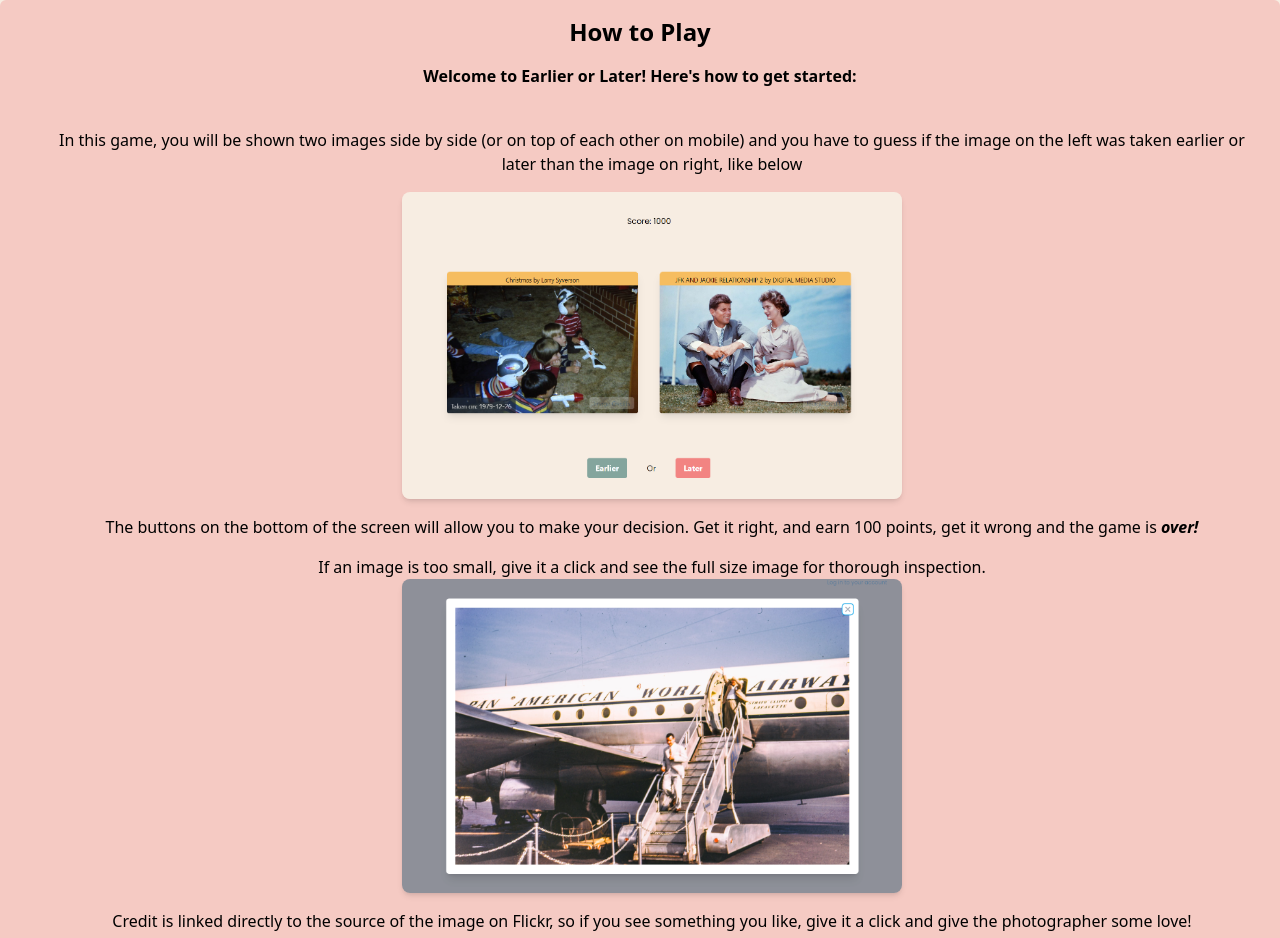
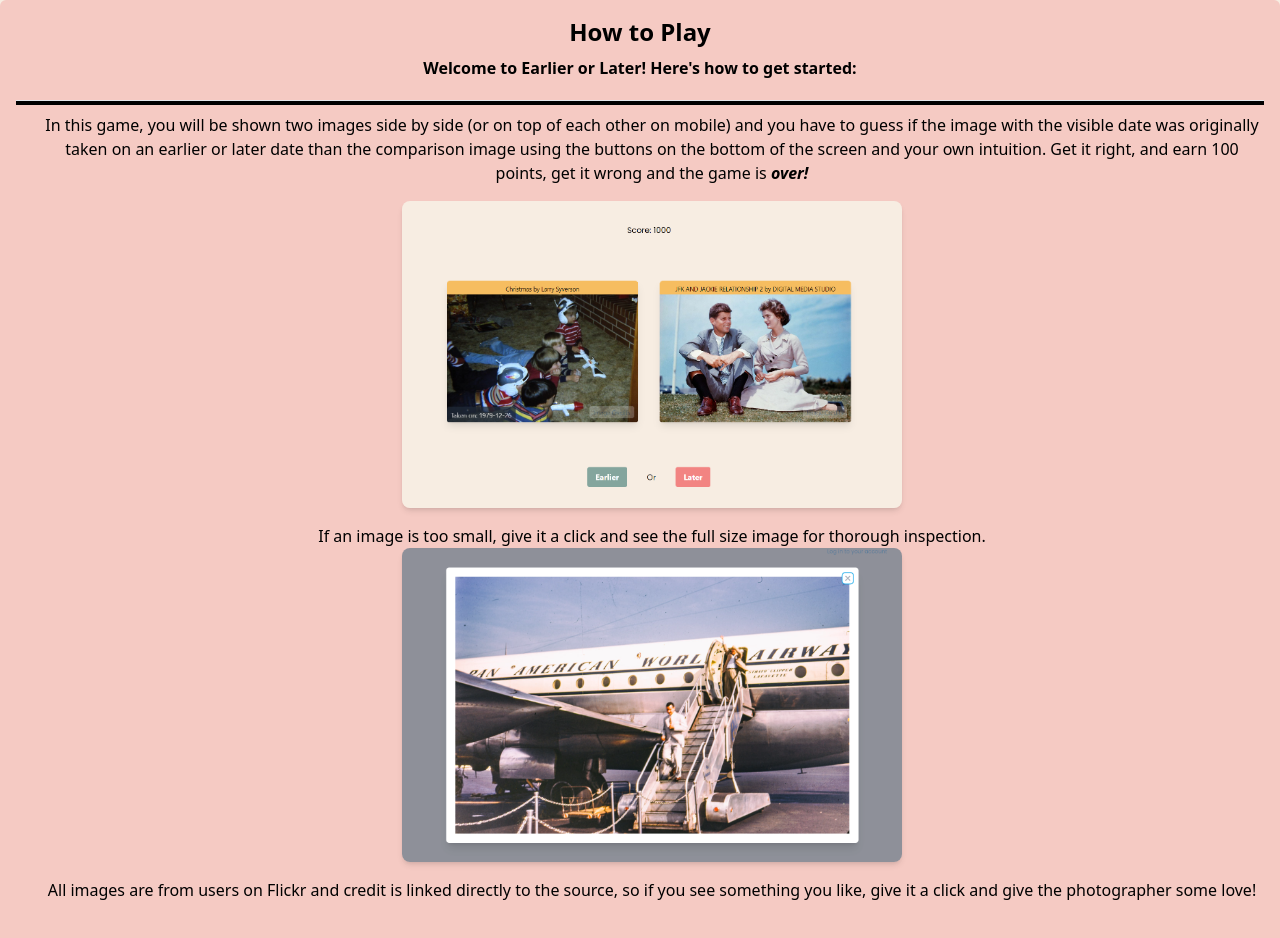
Before and after one commit to nde95/earlier-or-later, a React (Vite) app: page /howto in a window 1280 px wide. Shown: the top 938 px of the page. Built offline with nearby package versions, Linux system fonts and the light colour scheme.

Commit message:
cleaning up how to page to be easier to read

```diff
--- a/src/components/pages/Landing/HowTo.tsx
+++ b/src/components/pages/Landing/HowTo.tsx
@@ -3,15 +3,19 @@ import { Link } from "react-router-dom";
 const HowTo = () => {
   return (
     <div className="container mx-auto text-center flex flex-col items-center justify-center p-4 rounded-md bg-[#F5CAC3]">
-      <h1 className="text-2xl font-bold mb-4">How to Play</h1>
-      <p className="mb-10 font-semibold">
+      <h1 className="text-2xl font-bold mb-2">How to Play</h1>
+      <p className="mb-5 font-semibold">
         Welcome to Earlier or Later! Here's how to get started:
       </p>
+      <hr className="w-full pb-1 mb-2 bg-black" />
       <ul className="list-none ml-6 mb-4">
         <li className="mb-4">
           In this game, you will be shown two images side by side (or on top of
-          each other on mobile) and you have to guess if the image on the left
-          was taken earlier or later than the image on right, like below
+          each other on mobile) and you have to guess if the image with the
+          visible date was originally taken on an earlier or later date than the
+          comparison image using the buttons on the bottom of the screen and
+          your own intuition. Get it right, and earn 100 points, get it wrong
+          and the game is <span className="italic font-semibold">over!</span>
         </li>
         <li className="mb-4 flex items-center justify-center">
           <img
@@ -22,11 +26,7 @@ const HowTo = () => {
             className="rounded-lg shadow-md"
           />
         </li>
-        <li className="mb-4">
-          The buttons on the bottom of the screen will allow you to make your
-          decision. Get it right, and earn 100 points, get it wrong and the game
-          is <span className="italic font-semibold">over!</span>
-        </li>
+        <li className="mb-4"></li>
         <li className="mb-4 flex flex-col items-center justify-center">
           If an image is too small, give it a click and see the full size image
           for thorough inspection.
@@ -39,9 +39,9 @@ const HowTo = () => {
           />
         </li>
         <li className="mb-4">
-          Credit is linked directly to the source of the image on Flickr, so if
-          you see something you like, give it a click and give the photographer
-          some love!
+          All images are from users on Flickr and credit is linked directly to
+          the source, so if you see something you like, give it a click and give
+          the photographer some love!
         </li>
       </ul>
       <p className="mb-4">Enjoy the game and have fun!</p>
```
